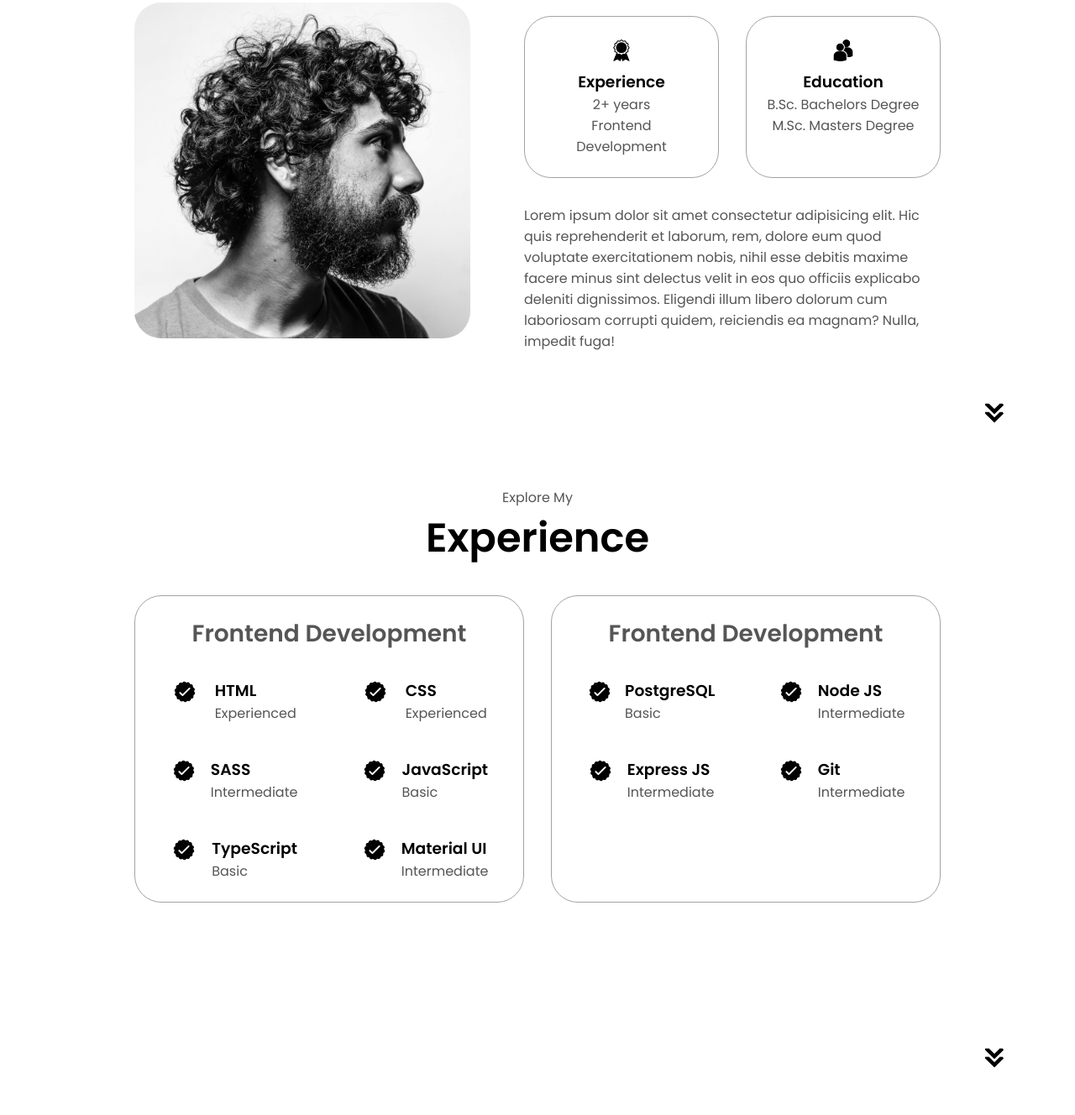
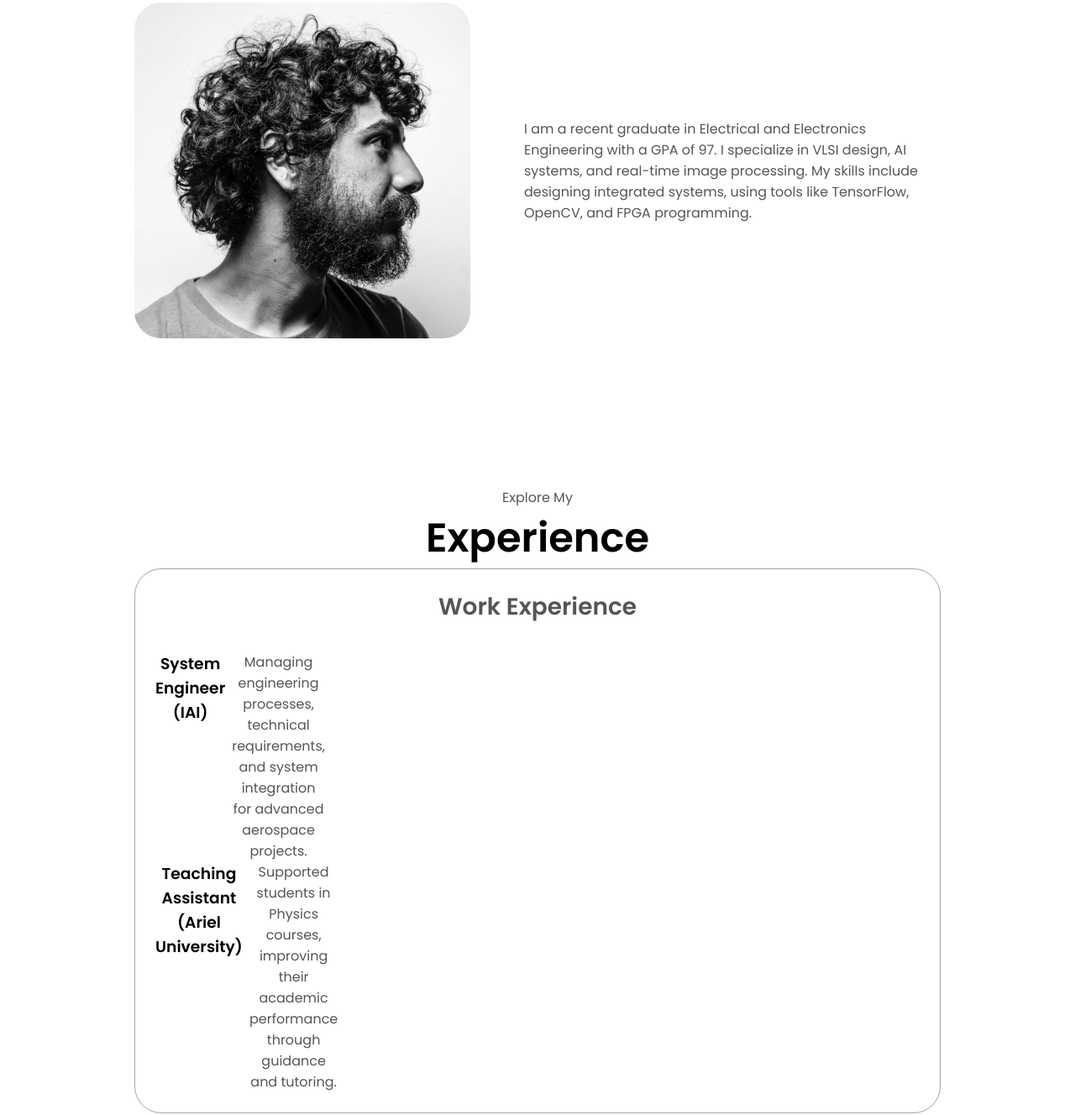
Before and after one commit to Inoncohen2/Portfolio, a plain HTML site: page index.html in a window 1280 px wide. Shown: the part 1116-2444 px from the top of the page at 84% size. Drawn offline with Linux system fonts and the light colour scheme.

Commit message:
Update index.html

```diff
--- a/index.html
+++ b/index.html
@@ -4,13 +4,13 @@
     <meta charset="UTF-8" />
     <meta http-equiv="X-UA-Compatible" content="IE=edge" />
     <meta name="viewport" content="width=device-width, initial-scale=1.0" />
-    <title>My Portfolio</title>
+    <title>Inon Cohen - Portfolio</title>
     <link rel="stylesheet" href="style.css" />
     <link rel="stylesheet" href="mediaqueries.css" />
   </head>
   <body>
     <nav id="desktop-nav">
-      <div class="logo">John Doe</div>
+      <div class="logo">Inon Cohen</div>
       <div>
         <ul class="nav-links">
           <li><a href="#about">About</a></li>
@@ -21,7 +21,7 @@
       </div>
     </nav>
     <nav id="hamburger-nav">
-      <div class="logo">John Doe</div>
+      <div class="logo">Inon Cohen</div>
       <div class="hamburger-menu">
         <div class="hamburger-icon" onclick="toggleMenu()">
           <span></span>
@@ -38,16 +38,18 @@
     </nav>
     <section id="profile">
       <div class="section__pic-container">
-        <img src="./assets/profile-pic.png" alt="John Doe profile picture" />
+        <img src="./assets/profile-pic.png" alt="Inon Cohen profile picture" />
       </div>
       <div class="section__text">
         <p class="section__text__p1">Hello, I'm</p>
-        <h1 class="title">John Doe</h1>
-        <p class="section__text__p2">Frontend Developer</p>
+        <h1 class="title">Inon Cohen</h1>
+        <p class="section__text__p2">
+          Electrical & Electronics Engineer, specializing in VLSI and AI systems
+        </p>
         <div class="btn-container">
           <button
             class="btn btn-color-2"
-            onclick="window.open('./assets/resume-example.pdf')"
+            onclick="window.open('./assets/Inon_Cohen_Resume.pdf')"
           >
             Download CV
           </button>
@@ -60,13 +62,13 @@
             src="./assets/linkedin.png"
             alt="My LinkedIn profile"
             class="icon"
-            onclick="location.href='https://linkedin.com/'"
+            onclick="location.href='https://www.linkedin.com/in/inoncohen98'"
           />
           <img
             src="./assets/github.png"
             alt="My Github profile"
             class="icon"
-            onclick="location.href='https://github.com/'"
+            onclick="location.href='https://github.com/Inoncohen2'"
           />
         </div>
       </div>
@@ -83,264 +85,58 @@
           />
         </div>
         <div class="about-details-container">
-          <div class="about-containers">
-            <div class="details-container">
-              <img
-                src="./assets/experience.png"
-                alt="Experience icon"
-                class="icon"
-              />
-              <h3>Experience</h3>
-              <p>2+ years <br />Frontend Development</p>
-            </div>
-            <div class="details-container">
-              <img
-                src="./assets/education.png"
-                alt="Education icon"
-                class="icon"
-              />
-              <h3>Education</h3>
-              <p>B.Sc. Bachelors Degree<br />M.Sc. Masters Degree</p>
-            </div>
-          </div>
           <div class="text-container">
             <p>
-              Lorem ipsum dolor sit amet consectetur adipisicing elit. Hic quis
-              reprehenderit et laborum, rem, dolore eum quod voluptate
-              exercitationem nobis, nihil esse debitis maxime facere minus sint
-              delectus velit in eos quo officiis explicabo deleniti dignissimos.
-              Eligendi illum libero dolorum cum laboriosam corrupti quidem,
-              reiciendis ea magnam? Nulla, impedit fuga!
+              I am a recent graduate in Electrical and Electronics Engineering with a GPA of 97. I specialize in VLSI design, AI systems, and real-time image processing. My skills include designing integrated systems, using tools like TensorFlow, OpenCV, and FPGA programming.
             </p>
           </div>
         </div>
       </div>
-      <img
-        src="./assets/arrow.png"
-        alt="Arrow icon"
-        class="icon arrow"
-        onclick="location.href='./#experience'"
-      />
     </section>
     <section id="experience">
       <p class="section__text__p1">Explore My</p>
       <h1 class="title">Experience</h1>
       <div class="experience-details-container">
-        <div class="about-containers">
         <div class="details-container">
-            <h2 class="experience-sub-title">Frontend Development</h2>
-            <div class="article-container">
+          <h2 class="experience-sub-title">Work Experience</h2>
           <article>
-                <img
-                  src="./assets/checkmark.png"
-                  alt="Experience icon"
-                  class="icon"
-                />
-                <div>
-                  <h3>HTML</h3>
-                  <p>Experienced</p>
-                </div>
+            <h3>System Engineer (IAI)</h3>
+            <p>Managing engineering processes, technical requirements, and system integration for advanced aerospace projects.</p>
           </article>
           <article>
-                <img
-                  src="./assets/checkmark.png"
-                  alt="Experience icon"
-                  class="icon"
-                />
-                <div>
-                  <h3>CSS</h3>
-                  <p>Experienced</p>
-                </div>
-              </article>
-              <article>
-                <img
-                  src="./assets/checkmark.png"
-                  alt="Experience icon"
-                  class="icon"
-                />
-                <div>
-                  <h3>SASS</h3>
-                  <p>Intermediate</p>
-                </div>
-              </article>
-              <article>
-                <img
-                  src="./assets/checkmark.png"
-                  alt="Experience icon"
-                  class="icon"
-                />
-                <div>
-                  <h3>JavaScript</h3>
-                  <p>Basic</p>
-                </div>
-              </article>
-              <article>
-                <img
-                  src="./assets/checkmark.png"
-                  alt="Experience icon"
-                  class="icon"
-                />
-                <div>
-                  <h3>TypeScript</h3>
-                  <p>Basic</p>
-                </div>
-              </article>
-              <article>
-                <img
-                  src="./assets/checkmark.png"
-                  alt="Experience icon"
-                  class="icon"
-                />
-                <div>
-                  <h3>Material UI</h3>
-                  <p>Intermediate</p>
-                </div>
+            <h3>Teaching Assistant (Ariel University)</h3>
+            <p>Supported students in Physics courses, improving their academic performance through guidance and tutoring.</p>
           </article>
         </div>
       </div>
-          <div class="details-container">
-            <h2 class="experience-sub-title">Frontend Development</h2>
-            <div class="article-container">
-              <article>
-                <img
-                  src="./assets/checkmark.png"
-                  alt="Experience icon"
-                  class="icon"
-                />
-                <div>
-                  <h3>PostgreSQL</h3>
-                  <p>Basic</p>
-                </div>
-              </article>
-              <article>
-                <img
-                  src="./assets/checkmark.png"
-                  alt="Experience icon"
-                  class="icon"
-                />
-                <div>
-                  <h3>Node JS</h3>
-                  <p>Intermediate</p>
-                </div>
-              </article>
-              <article>
-                <img
-                  src="./assets/checkmark.png"
-                  alt="Experience icon"
-                  class="icon"
-                />
-                <div>
-                  <h3>Express JS</h3>
-                  <p>Intermediate</p>
-                </div>
-              </article>
-              <article>
-                <img
-                  src="./assets/checkmark.png"
-                  alt="Experience icon"
-                  class="icon"
-                />
-                <div>
-                  <h3>Git</h3>
-                  <p>Intermediate</p>
-                </div>
-              </article>
-            </div>
-          </div>
-        </div>
-      </div>
-      <img
-        src="./assets/arrow.png"
-        alt="Arrow icon"
-        class="icon arrow"
-        onclick="location.href='./#projects'"
-      />
     </section>
     <section id="projects">
       <p class="section__text__p1">Browse My Recent</p>
       <h1 class="title">Projects</h1>
       <div class="experience-details-container">
-        <div class="about-containers">
         <div class="details-container color-container">
           <div class="article-container">
             <img
               src="./assets/project-1.png"
-                alt="Project 1"
+              alt="BalloonHunterPi"
               class="project-img"
             />
           </div>
-            <h2 class="experience-sub-title project-title">Project One</h2>
+          <h2 class="experience-sub-title project-title">BalloonHunterPi</h2>
+          <p>
+            An AI-powered system for detecting and targeting balloons using FPGA-based real-time image processing.
+          </p>
           <div class="btn-container">
             <button
               class="btn btn-color-2 project-btn"
-                onclick="location.href='https://github.com/'"
+              onclick="location.href='https://github.com/Inoncohen2/TensorFlow-Lite-Balloon-Detection-on-Raspberry-Pi'"
             >
-                Github
-              </button>
-              <button
-                class="btn btn-color-2 project-btn"
-                onclick="location.href='https://github.com/'"
-              >
-                Live Demo
+              GitHub
             </button>
           </div>
         </div>
-          <div class="details-container color-container">
-            <div class="article-container">
-              <img
-                src="./assets/project-2.png"
-                alt="Project 2"
-                class="project-img"
-              />
+        <!-- Add additional projects here -->
       </div>
-            <h2 class="experience-sub-title project-title">Project Two</h2>
-            <div class="btn-container">
-              <button
-                class="btn btn-color-2 project-btn"
-                onclick="location.href='https://github.com/'"
-              >
-                Github
-              </button>
-              <button
-                class="btn btn-color-2 project-btn"
-                onclick="location.href='https://github.com/'"
-              >
-                Live Demo
-              </button>
-            </div>
-          </div>
-          <div class="details-container color-container">
-            <div class="article-container">
-              <img
-                src="./assets/project-3.png"
-                alt="Project 3"
-                class="project-img"
-              />
-            </div>
-            <h2 class="experience-sub-title project-title">Project Three</h2>
-            <div class="btn-container">
-              <button
-                class="btn btn-color-2 project-btn"
-                onclick="location.href='https://github.com/'"
-              >
-                Github
-              </button>
-              <button
-                class="btn btn-color-2 project-btn"
-                onclick="location.href='https://github.com/'"
-              >
-                Live Demo
-              </button>
-            </div>
-          </div>
-        </div>
-      </div>
-      <img
-        src="./assets/arrow.png"
-        alt="Arrow icon"
-        class="icon arrow"
-        onclick="location.href='./#contact'"
-      />
     </section>
     <section id="contact">
       <p class="section__text__p1">Get in Touch</p>
@@ -352,7 +148,7 @@
             alt="Email icon"
             class="icon contact-icon email-icon"
           />
-          <p><a href="mailto:examplemail@gmail.com">Example@gmail.com</a></p>
+          <p><a href="mailto:InonCohen98@gmail.com">InonCohen98@gmail.com</a></p>
         </div>
         <div class="contact-info-container">
           <img
@@ -360,7 +156,7 @@
             alt="LinkedIn icon"
             class="icon contact-icon"
           />
-          <p><a href="https://www.linkedin.com">LinkedIn</a></p>
+          <p><a href="https://www.linkedin.com/in/inoncohen98">LinkedIn</a></p>
         </div>
       </div>
     </section>
@@ -375,7 +171,7 @@
           </ul>
         </div>
       </nav>
-      <p>Copyright &#169; 2023 John Doe. All Rights Reserved.</p>
+      <p>Copyright &#169; 2024 Inon Cohen. All Rights Reserved.</p>
     </footer>
     <script src="script.js"></script>
   </body>
```
Lines whose indentation alone changed are shown as unchanged.
